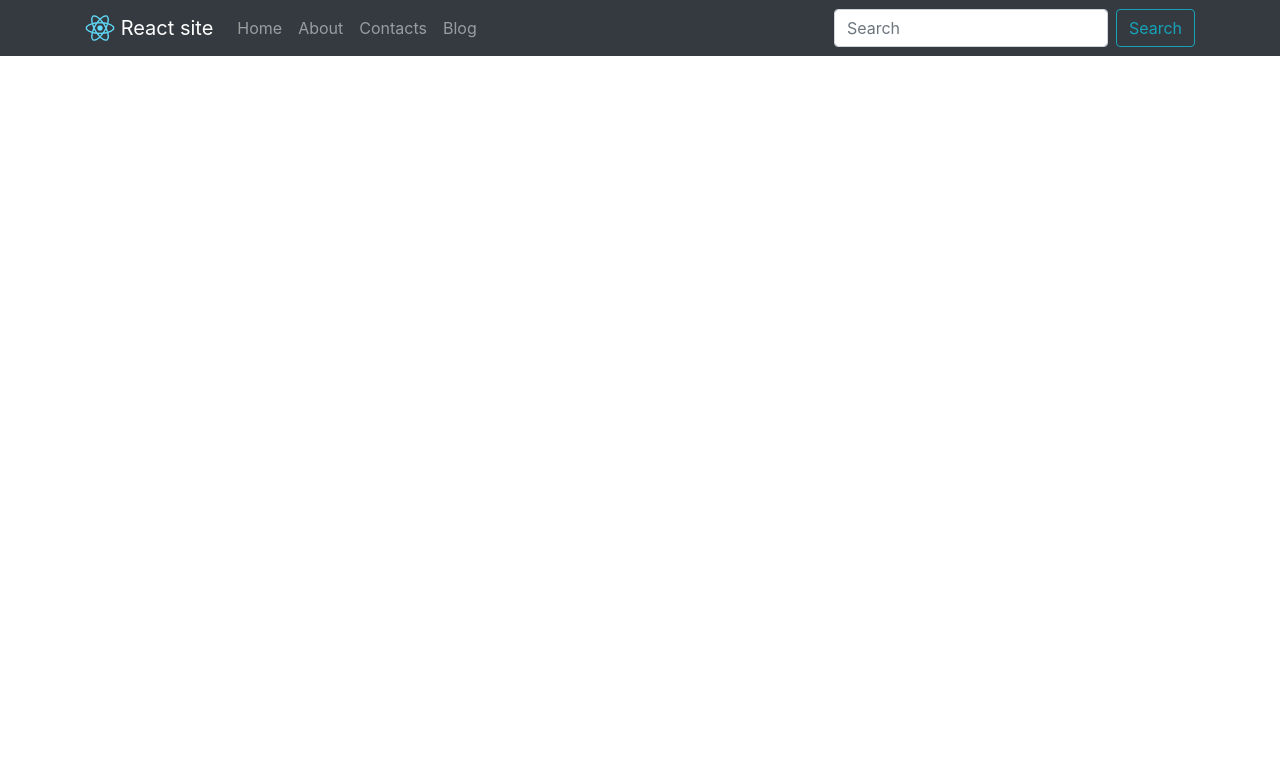
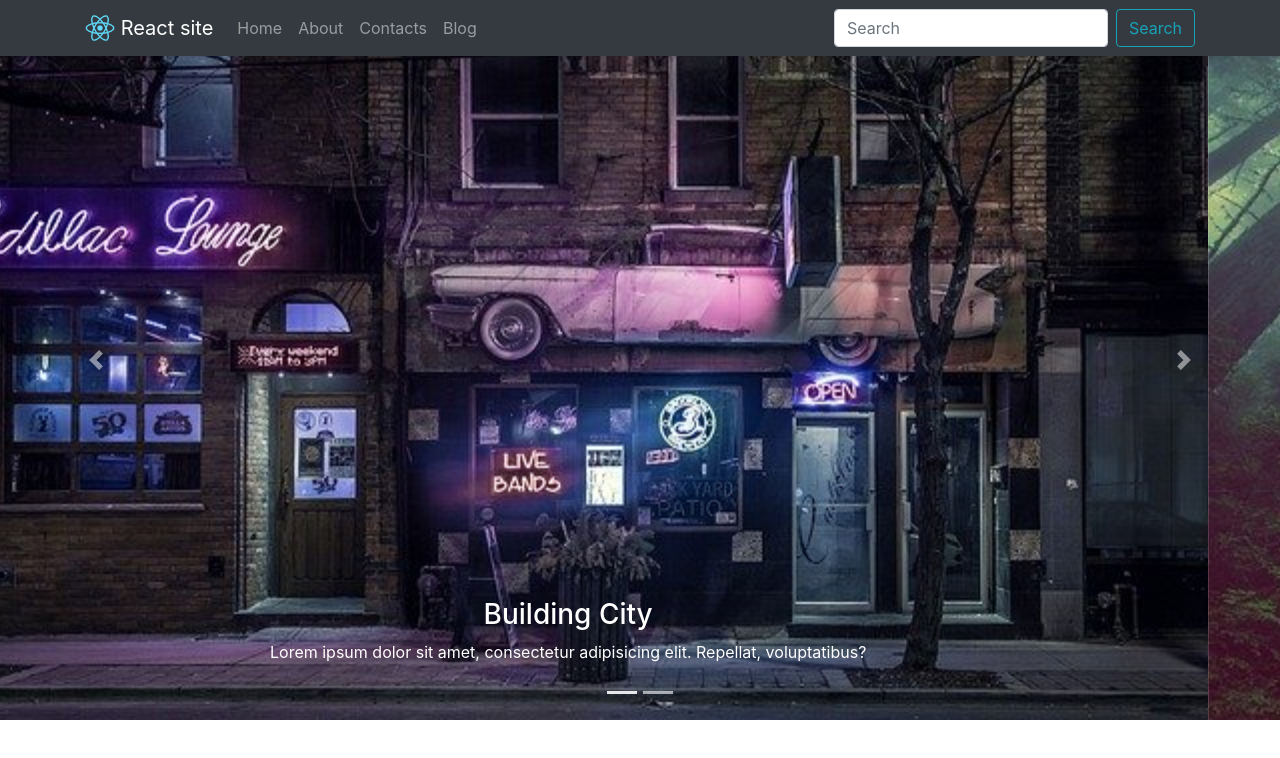
Before and after one commit to SergeyAlexStr/react-sites, a React (Create React App) app: page / in a window 1280 px wide. Shown: the top 758 px of the page. Built offline with nearby package versions, Linux system fonts and the light colour scheme.

Commit message:
add carouselbox

```diff
--- a/public/index.html
+++ b/public/index.html
@@ -9,12 +9,12 @@
       name="description"
       content="Web site created using create-react-app"
     />
-    <link rel="apple-touch-icon" href="%PUBLIC_URL%/logo192.png" />
+
     <!--
       manifest.json provides metadata used when your web app is installed on a
       user's mobile device or desktop. See https://developers.google.com/web/fundamentals/web-app-manifest/
     -->
-    <link rel="manifest" href="%PUBLIC_URL%/manifest.json" />
+
     <!--
       Notice the use of %PUBLIC_URL% in the tags above.
       It will be replaced with the URL of the `public` folder during the build.
--- a/src/App.css
+++ b/src/App.css
@@ -7,11 +7,7 @@
   pointer-events: none;
 }
 
-@media (prefers-reduced-motion: no-preference) {
-  .App-logo {
-    animation: App-logo-spin infinite 20s linear;
-  }
-}
+
 
 .App-header {
   background-color: #282c34;
--- a/src/App.js
+++ b/src/App.js
@@ -1,7 +1,7 @@
 import React from 'react';
 import './App.css';
-import {Button} from 'react-bootstrap'
-import Header from "./components/header";
+
+import Header from "./components/Header";
 
 function App() {
   return (
--- a/src/Pages/Blog.js
+++ b/src/Pages/Blog.js
@@ -1,11 +1,10 @@
 import React from "react";
+import CarouselBox from "../components/CaruselBox/CarouselBox";
 
 export default class Blog  extends React.Component{
     render() {
         return(
-            <div>
-                Hello Blog
-            </div>
+            <CarouselBox/>
         )
 
     }
--- a/src/Pages/Contacts.js
+++ b/src/Pages/Contacts.js
@@ -1,11 +1,12 @@
 import React from "react";
+
 
 export default class Contacts  extends React.Component{
     render() {
         return(
-            <div>
-                <h1>Hello Contacts</h1>
-            </div>
+         <div>
+
+         </div>
         )
 
     }
--- a/src/Pages/Home.js
+++ b/src/Pages/Home.js
@@ -1,11 +1,11 @@
 import React from "react";
+import CarouselBox from '../components/CaruselBox/CarouselBox.js'
 
 export default class Home  extends React.Component{
+
     render() {
         return(
-            <div>
-                <h1>Hello Home</h1>
-            </div>
+            <CarouselBox/>
         )
 
     }
--- /dev/null
+++ b/src/components/CaruselBox/CarouselBox.js
@@ -0,0 +1,35 @@
+import React from "react";
+import Carousel from "react-bootstrap/Carousel";
+import buildingImg from '../../assets/buildings.jpg'
+import forestImg    from  '../../assets/forest.jpg'
+export  default class CarouselBox  extends  React.Component{
+    render() {
+        return(
+            <Carousel>
+                <Carousel.Item>
+                    <img
+                        className='d-block w-100'
+                        src={buildingImg}
+                        alt = 'buid'
+                    />
+                    <Carousel.Caption>
+                        <h3>Building City</h3>
+                        <p>Lorem ipsum dolor sit amet, consectetur adipisicing elit. Repellat, voluptatibus?</p>
+                    </Carousel.Caption>
+            </Carousel.Item>
+                <Carousel.Item>
+                    <img
+                        className='d-block w-100'
+                        src={forestImg}
+                        alt = 'forest'
+                    />
+                    <Carousel.Caption>
+                        <h3>Forest City</h3>
+                        <p>Lorem ipsum dolor sit amet, consectetur adipisicing elit. Repellat, voluptatibus?</p>
+                    </Carousel.Caption>
+                </Carousel.Item>
+            </Carousel>
+        )
+    }
+
+}
--- a/src/components/header.js
+++ b/src/components/Header.js
@@ -1,11 +1,12 @@
 import React from "react";
 import {Navbar, Container, Nav, FormControl, Form, Button} from "react-bootstrap";
 import logo from './logo192.png'
-import {BrowserRouter as Router, Switch, Route, Link} from 'react-router-dom'
+import {BrowserRouter as Router, Switch, Route} from 'react-router-dom'
 import Home from "../Pages/Home";
 import Contacts from "../Pages/Contacts";
 import Blog from "../Pages/Blog";
 import About from "../Pages/About";
+
 export default class Header extends React.Component {
     render() {
         return (
@@ -13,14 +14,16 @@ export default class Header extends React.Component {
                     <Navbar fixed='top' collapseOnSelect expand='md' bg='dark' variant='dark'>
                         <Container>
                             <Navbar.Brand href='/'>
-                                <img src={logo}
+                                <img
+                                     src={logo}
                                      height='30'
                                      width='30'
                                      className='d-line-block align-top'
                                     alt = "Logo"
-                                />  React site
+                                />  {" "}
+                                React site
                             </Navbar.Brand>
-                            <Navbar.Toggle aria-controlos='responsive-navbar-nav'/>
+                            <Navbar.Toggle aria-controls='responsive-navbar-nav'/>
                             <Navbar.Collapse id='responsive-navbar-nav'>
                                 <Nav className='mr-auto'>
                                     <Nav.Link href='/'>Home</Nav.Link>
@@ -44,10 +47,10 @@ export default class Header extends React.Component {
 
                 <Router>
                 <Switch>
-                    <Route exact path='/' components={Home}/>
-                    <Route exact path='/about' components={About}/>
-                    <Route exact path='/contacts' components={Contacts}/>
-                    <Route exact path='/blog' components={Blog}/>
+                    <Route exact path='/' component={Home}/>
+                    <Route exact path='/about' component={About}/>
+                    <Route exact path='/contacts' component={Contacts}/>
+                    <Route exact path='/blog' component={Blog}/>
                 </Switch>
                 </Router>
             </>
```
Also changed, not shown: src/assets/buildings.jpg (added), src/assets/forest.jpg (added).
